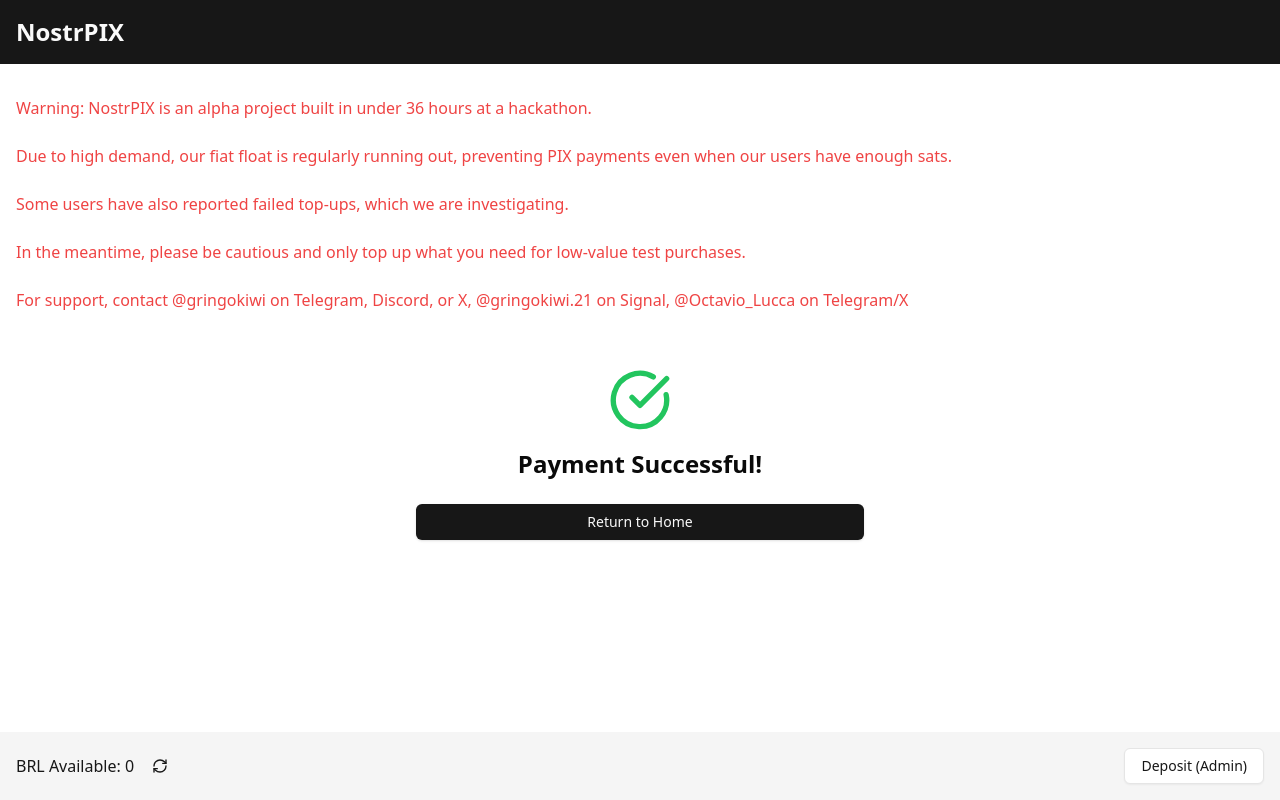
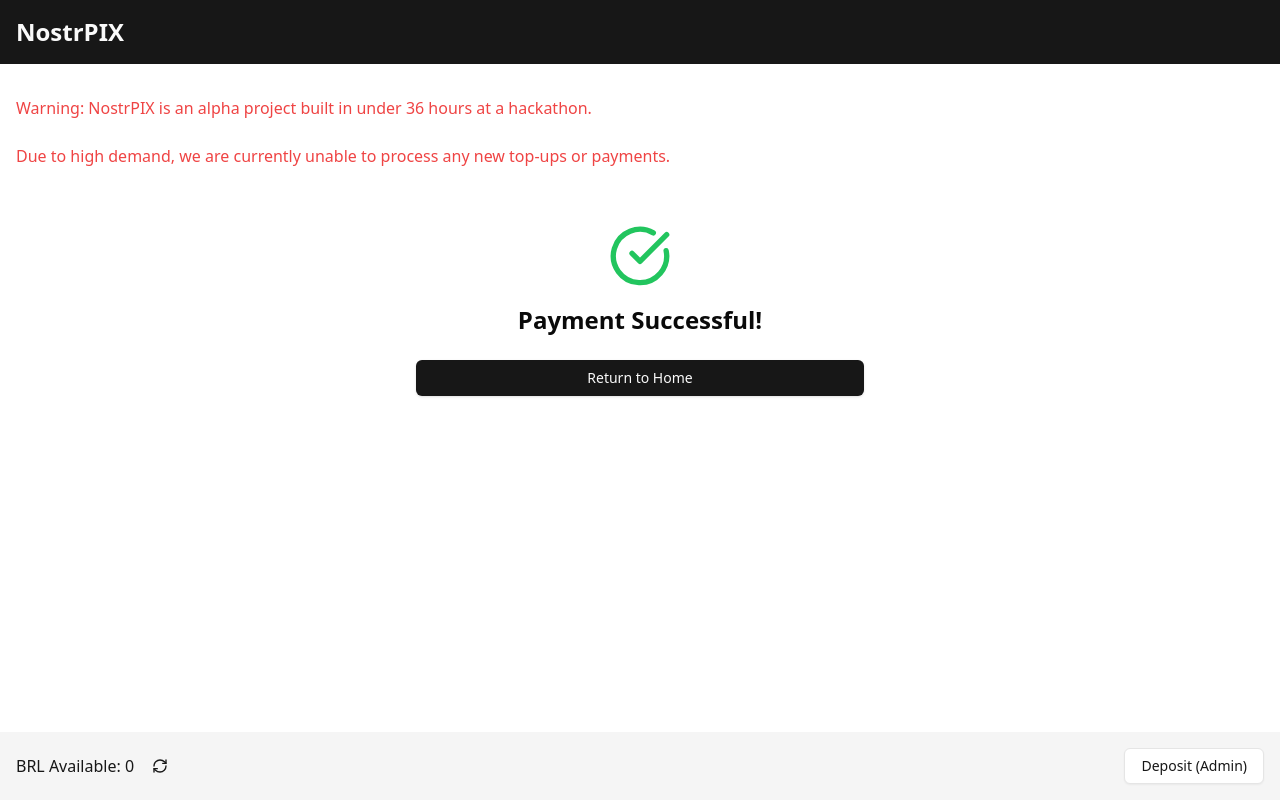
Before and after one commit to mvuk/nostr-pix-frontend, a Next.js app: page /success in a window 1280 px wide. Built offline with nearby package versions, Linux system fonts and the light colour scheme; no server answers.

Commit message:
disable top-ups and payments

```diff
--- a/app/page.tsx
+++ b/app/page.tsx
@@ -46,7 +46,7 @@
               : `${Number(userDetails?.user.balance_sats)} sats`}
           </p>
           <div className="flex flex-wrap gap-2">
-            <Button>
+            <Button disabled>
               <Link href="/top-up">Top Up Sats</Link>
             </Button>
             <Button
@@ -55,10 +55,10 @@
             >
               {loadingUserDetails ? "Refreshing..." : "Refresh Balance"}
             </Button>
-            <Button>
+            <Button disabled>
               <Link href="/qr-payment">Pay PIX (QR)</Link>
             </Button>
-            <Button>
+            <Button disabled>
               <Link href="/manual-payment">Pay PIX (Manual)</Link>
             </Button>
             <Button disabled={true}>
--- a/components/layout.tsx
+++ b/components/layout.tsx
@@ -4,7 +4,7 @@
 import { RefreshCw } from "lucide-react";
 import { cn } from "@/lib/utils";
 import Link from "next/link";
-
+import { useUser } from "@/hooks/useUser";
 export default function Layout({ children }: { children: ReactNode }) {
   const {
     adminBalanceBrl,
@@ -12,6 +12,8 @@
     getAdminDepositQr,
     refreshAdminBalance,
   } = useAdmin();
+
+  const { userDetails } = useUser();
 
   const handleAdminDeposit = async () => {
     const amount = prompt("Enter deposit amount in BRL:");
@@ -39,23 +41,30 @@
       <main className="flex-grow container mx-auto px-4 py-8">
         <p className="text-red-500">
           Warning: NostrPIX is an alpha project built in under 36 hours at a
-          hackathon. <br />
-          <br />
-          Due to high demand, our fiat float is regularly running out,
-          preventing PIX payments even when our users have enough sats.
+          hackathon.
           <br />
           <br />
-          Some users have also reported failed top-ups, which we are
-          investigating.
+          Due to high demand, we are currently unable to process any new top-ups
+          or payments.
           <br />
           <br />
-          In the meantime, please be cautious and only top up what you need for
-          low-value test purchases. <br />
-          <br />
-          For support, contact @gringokiwi on Telegram, Discord, or X,
-          @gringokiwi.21 on Signal, @Octavio_Lucca on Telegram/X
-          <br />
-          <br />
+          {Number(userDetails?.user.balance_sats) > 0 && (
+            <div>
+              You can contact our team for a refund with the following secret
+              code:
+              <br />
+              <b>{userDetails?.user.id}</b>
+              <br />
+              <br />
+              Contact:
+              <br />
+              @gringokiwi on Telegram/Discord/X or @gringokiwi.21 on Signal
+              <br />
+              @Octavio_Lucca on Telegram/X
+              <br />
+              <br />
+            </div>
+          )}
         </p>
         {children}
       </main>
```
